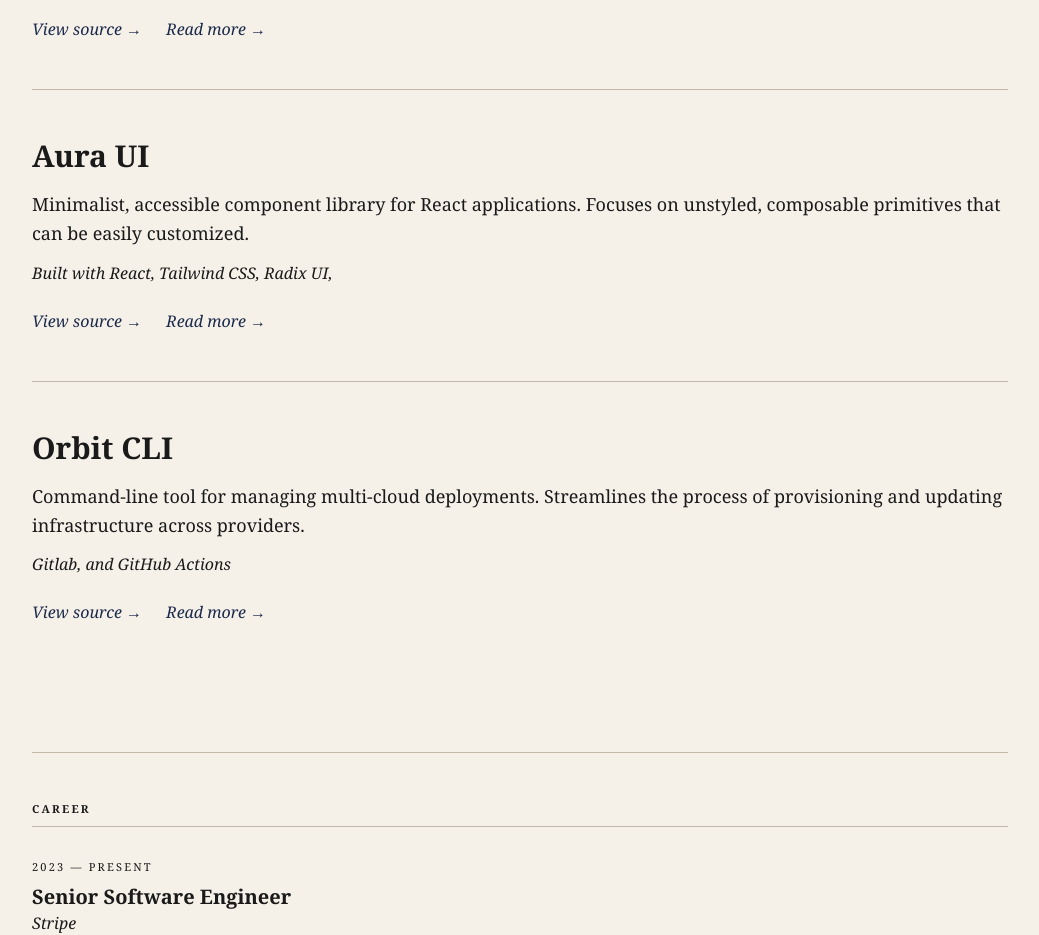
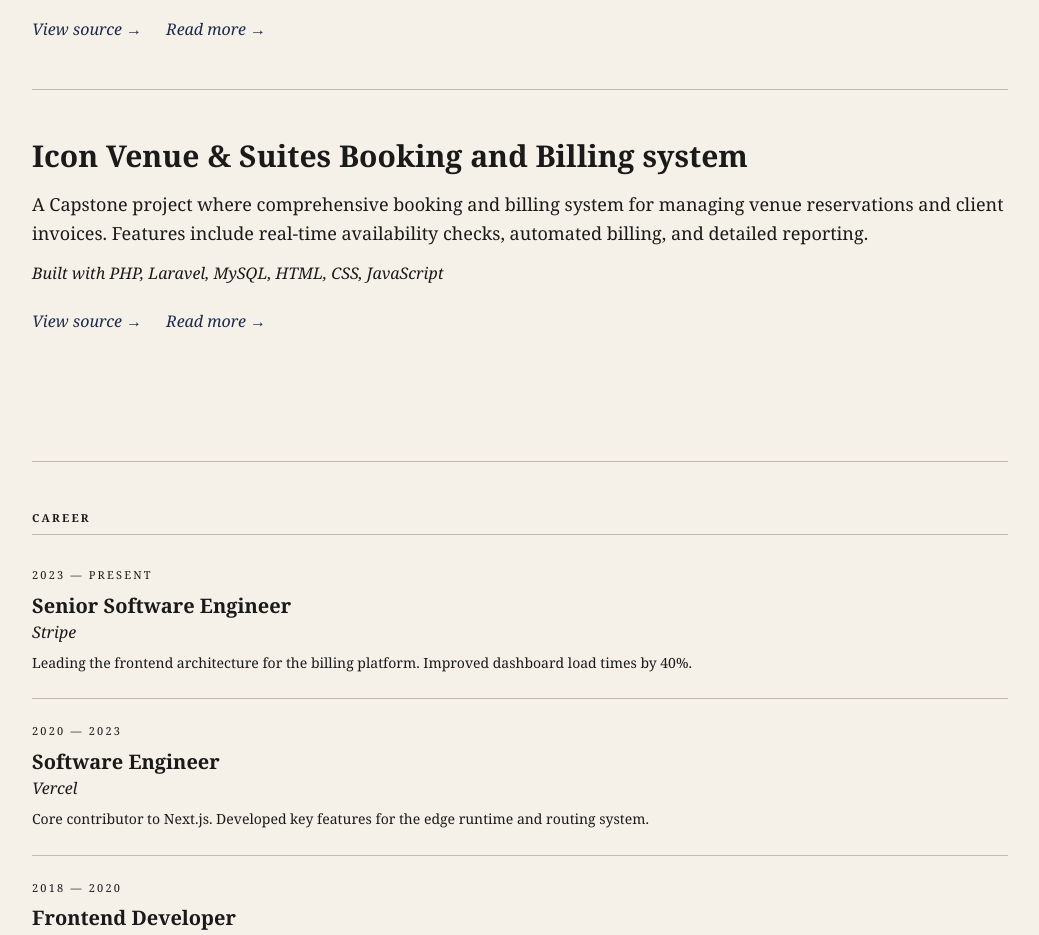
Before and after one commit to rewinjaysubibi/SMBport, a Next.js app: page / in a window 1280 px wide. Shown: the part 2240-3175 px from the top of the page, without its empty margins (120-1159 px from the left). Built offline with nearby package versions, Linux system fonts and the light colour scheme.

Commit message:
add project works

```diff
--- a/components/Projects.tsx
+++ b/components/Projects.tsx
@@ -21,20 +21,12 @@ export function Projects() {
       live: "#",
     },
     {
-      title: "Aura UI",
+      title: "Icon Venue & Suites Booking and Billing system",
       description:
-        "Minimalist, accessible component library for React applications. Focuses on unstyled, composable primitives that can be easily customized.",
-      tech: "Built with React, Tailwind CSS, Radix UI,",
+        "A Capstone project where comprehensive booking and billing system for managing venue reservations and client invoices. Features include real-time availability checks, automated billing, and detailed reporting.",
+      tech: "Built with PHP, Laravel, MySQL, HTML, CSS, JavaScript",
       github: "#",
       live: "#",
-    },
-    {
-      title: "Orbit CLI",
-      description:
-        "Command-line tool for managing multi-cloud deployments. Streamlines the process of provisioning and updating infrastructure across providers.",
-      tech: "Gitlab, and GitHub Actions",
-      github: "https://gitlab.com/",
-      live: "",
     },
   ]
   return (
```
